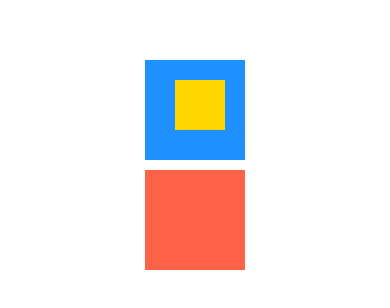
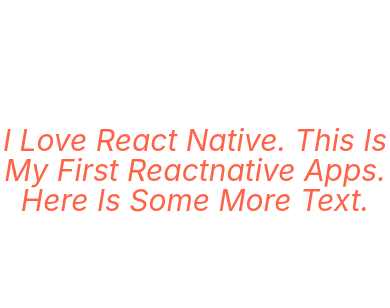
Before and after one commit to mrafiq709/react-native, a React Native app: screen / in a window 390 px wide. Shown: the part 252-560 px from the top of the page. Built offline with nearby package versions, Linux system fonts and the light colour scheme.

Commit message:
styling text

```diff
--- a/App.js
+++ b/App.js
@@ -1,5 +1,5 @@
 import React from "react";
-import { View } from "react-native";
+import { View, Text } from "react-native";
 import ViewImageScreen from "./app/screens/ViewImageScreen";
 import WelcomeScreen from "./app/screens/WelcomeScreen";
 import {MaterialCommunityIcons} from '@expo/vector-icons';
@@ -12,34 +12,20 @@
         alignItems: "center",
       }}
     >
-      <View
-        style={{
-          backgroundColor: "dodgerblue",
-          width: 100,
-          height: 100,
-          padding: 20,
-          paddingHorizontal: 10, // Override padding
-          paddingLeft: 30, // Override paddingHorizontal
-        }}
-      >
-        <View
-          style={{
-            backgroundColor: "gold",
-            height: 50,
-            width: 50,
-          }}
-        ></View>
-      </View>
-      <View
-        style={{
-          backgroundColor: "tomato",
-          height: 100,
-          width: 100,
-          margin: 20,
-          marginVertical: 10, // Override margin
-        }}
-      ></View>
-
+     <Text
+      style={{
+        //fontFamily: "Roboto",
+        fontSize: 30,
+        fontStyle: "italic",
+        color: "tomato",
+        textTransform: "capitalize",
+        //textDecorationLine: "line-through",
+        textAlign: "center",
+        lineHeight: 30,
+      }}
+     >
+      i love react native. this is my first reactnative apps. here is some more text.
+     </Text>
     </View>
   );
 }
```
